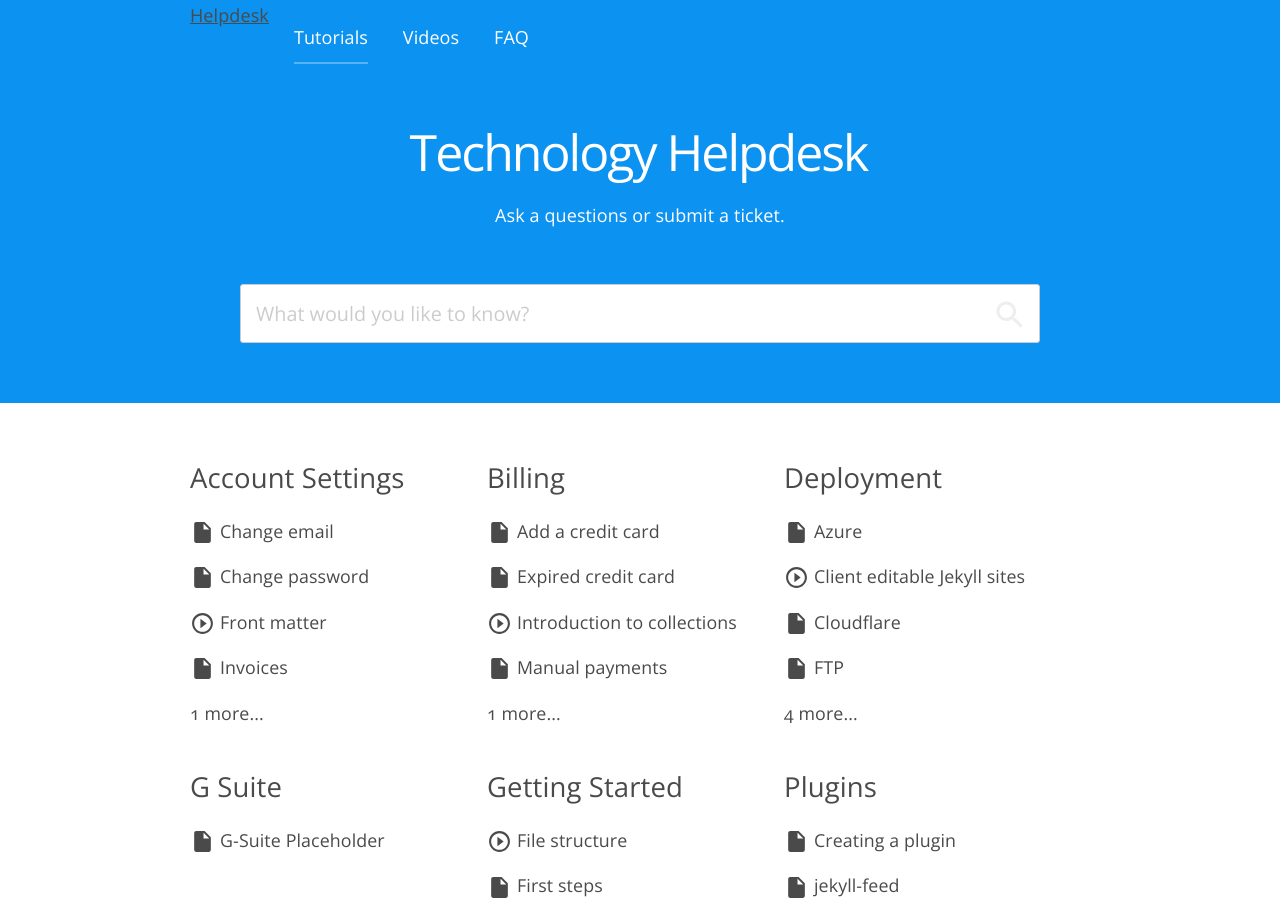
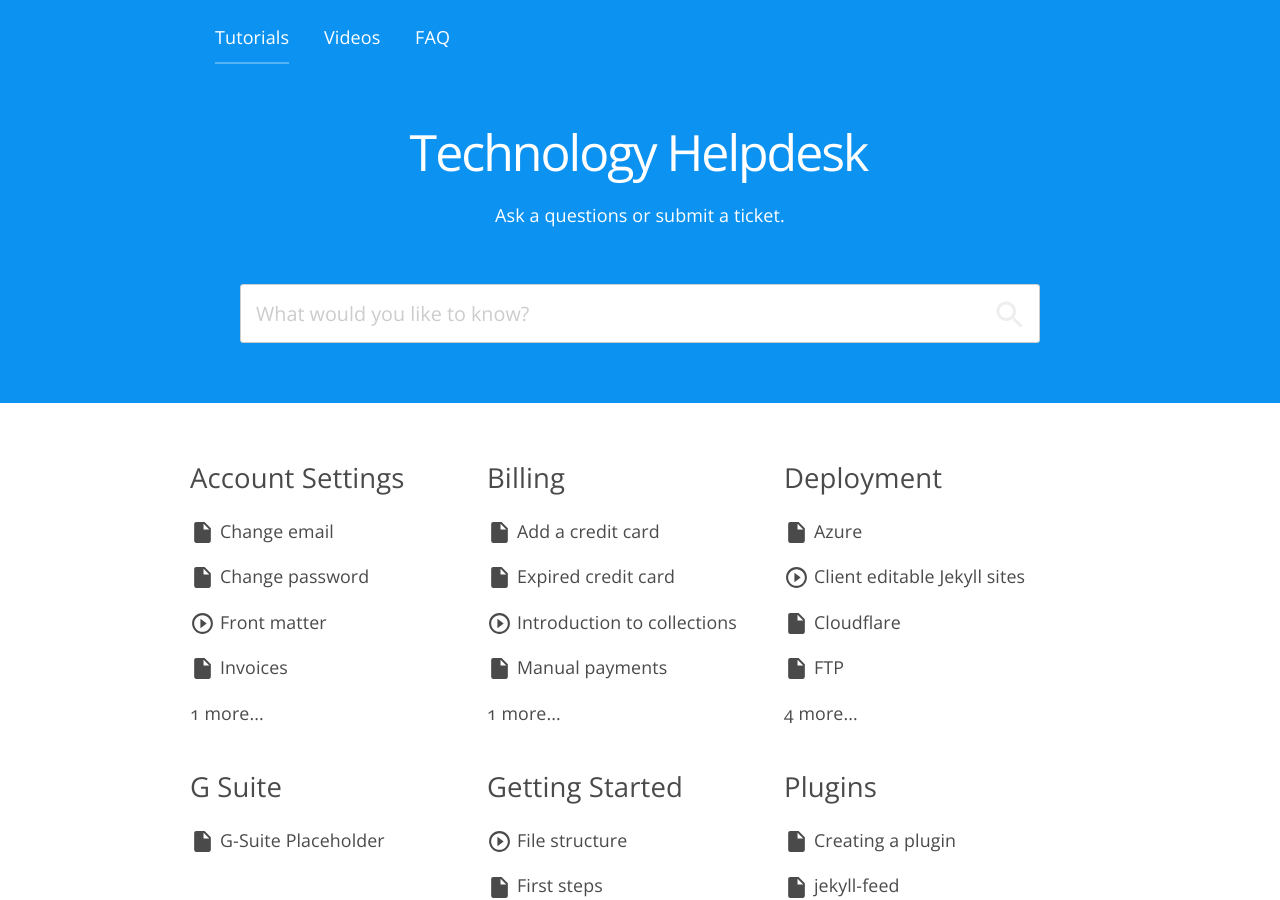
Before and after one commit to Agawam-IT/tech.agawamed.org, a Jekyll site: the page built from index.html, in a window 1280 px wide and 900 px high. Built offline with Jekyll 4.4.1, drawn with Linux system fonts in a browser that asks for light colours; nearby versions of some CDN libraries.

Commit message:
Update default.html

```diff
--- a/_layouts/default.html
+++ b/_layouts/default.html
@@ -30,7 +30,7 @@
 		<header>
 			<div class="wrapper">
 				<section class="top-bar">
-					<div class="logo"><a href="{{ site.baseurl }}/">{{ site.title }}</a></div>
+					<!--<div class="logo"><a href="{{ site.baseurl }}/">{{ site.title }}</a></div>-->
 					{% include navigation.html %}
 				</section>
 				<section class="hero_search">
```
